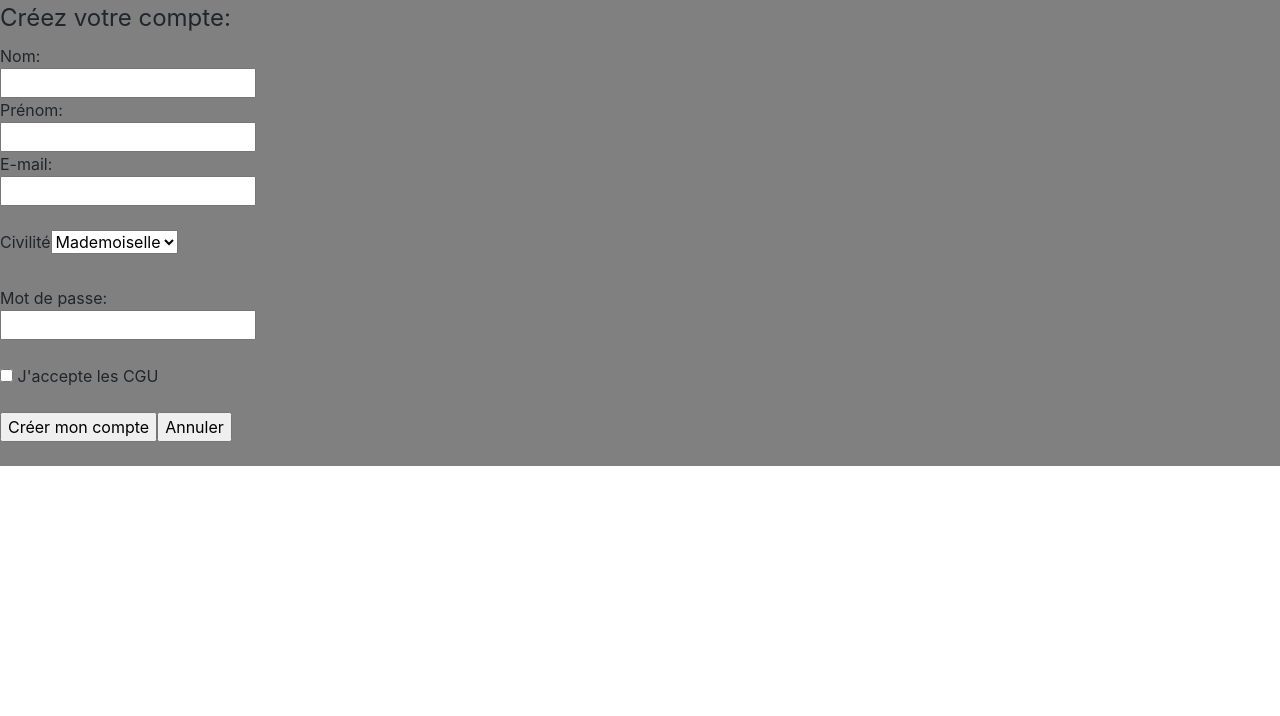
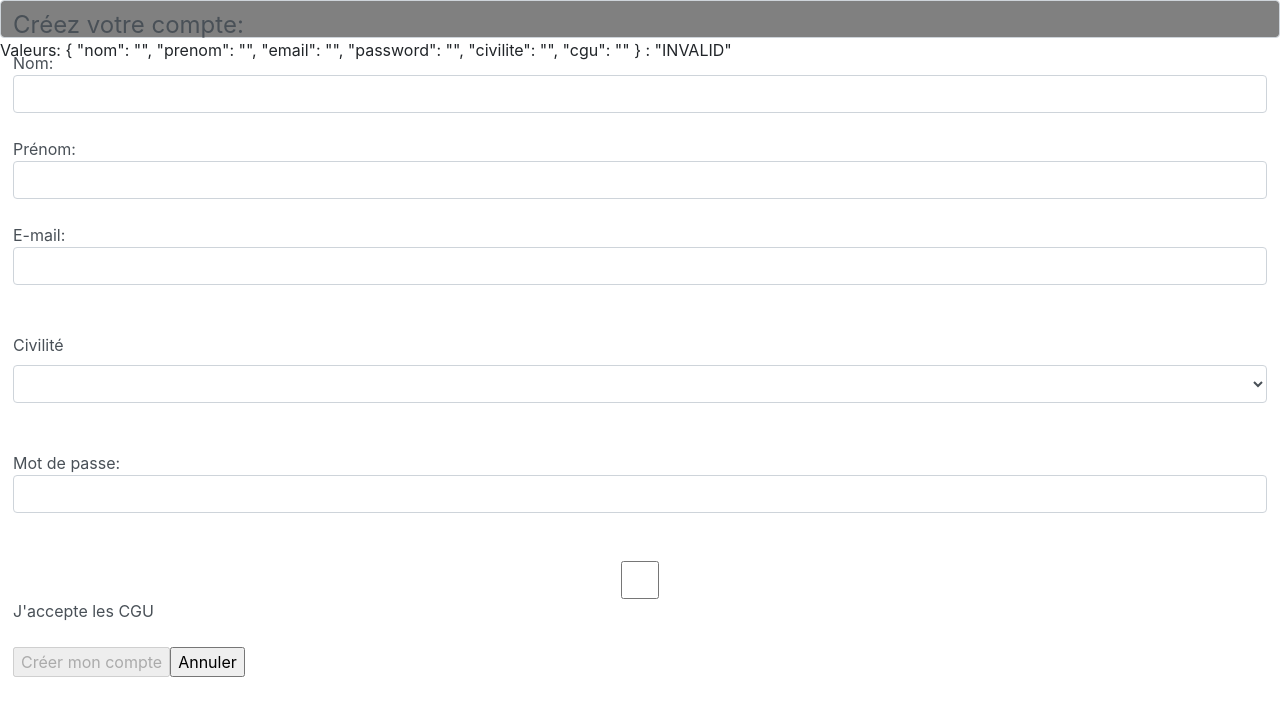
Before and after one commit to melomindsam/Angular_mytodo, an Angular app: page / in a window 1280 px wide. Shown: the top 716 px of the page. Built offline with nearby package versions, Linux system fonts and the light colour scheme.

Commit message:
Commit lundi soir

```diff
--- a/src/app/app.component.scss
+++ b/src/app/app.component.scss
@@ -1,4 +1,5 @@
 .formulaire{
     background-color: gray;
     text-align: center;
+    margin: auto;
 }
--- a/src/app/app.module.ts
+++ b/src/app/app.module.ts
@@ -1,6 +1,6 @@
 import { BrowserModule } from '@angular/platform-browser';
 import { NgModule } from '@angular/core';
-
+import {ReactiveFormsModule} from '@angular/forms';
 import { AppComponent } from './app.component';
 import { SignupformComponent } from './components/signupform/signupform.component';
 
@@ -10,7 +10,8 @@ import { SignupformComponent } from './components/signupform/signupform.componen
     SignupformComponent
   ],
   imports: [
-    BrowserModule
+    BrowserModule,
+    ReactiveFormsModule
   ],
   providers: [],
   bootstrap: [AppComponent]
--- a/src/app/components/signupform/signupform.component.html
+++ b/src/app/components/signupform/signupform.component.html
@@ -1,27 +1,46 @@
 
-<form action="" class="formulaire" method="POST">
+<form class="formulaire form-control" [formGroup]="signUpForm" (ngSubmit)="onFormSubmit()">
   <fieldset>
     <legend>Créez votre compte:</legend>
+
+
     Nom:<br>
-    <input type="text" name="nom" value=""><br>
+    <input type="text" name="nom" value="" class="form-control" formControlName="nom"><br>
+    <p class="alert alert-warning" *ngIf="signUpForm.controls.nom.invalid && signUpForm.controls.nom.touched">
+      Ce champs est obligatoire
+    </p>
     Prénom:<br>
-    <input type="text" name="prenom" value=""><br>
+    <input type="text" name="prenom" value="" class="form-control"  formControlName="prenom"><br>
+    <div class="alert alert-warning" *ngIf="email.invalid && email.touched" >
+        <div *ngIf="email.errors?.required" >
+          L'adresse e-mail ne peut pas etre vide
+        </div>
+        <div *ngIf="email.errors?.email" >
+            L'adresse e-mail saisie n'est pas valide
+        </div>
+    </div>
     E-mail:<br>
-    <input type="email" name="email" value=""><br><br>
+    <input type="email" name="email" value="" class="form-control" formControlName="email" ><br><br>
     <label for="select">Civilité</label>
-        <select name="civilite" id="select"> Civilité
+        <select name="civilite" id="select" class="form-control" formControlName="civilite">
             <option
               *ngFor="let genre of civilite"
-              value="{{genre}}">
-              {{genre}}
+              value="{{genre.id}}">
+              {{genre.libelle}}
             </option>
         </select> <br><br>
     Mot de passe:<br>
-    <input type="password" name="password" value=""><br><br>
-    <input type="checkbox" name="cgu" value=""> J'accepte les CGU<br><br>
-    <input type="submit" value="Créer mon compte">
-    <input type="submit" value="Annuler">
+    <input type="password" name="password" value="" class="form-control" formControlName="password"><br><br>
+    <div class="alert alert-warning" *ngIf="password.invalid && password.touched" >
+      Veuillez choisir un mot de passe
+    </div>
+    <input type="checkbox" name="cgu" value="" class="form-control" formControlName="cgu"> J'accepte les CGU<br><br>
+    <input type="submit" value="Créer mon compte" [disabled]="!signUpForm.valid">
+    <input type="submit" value="Annuler" >
     <br>
     <br>
   </fieldset>
 </form>
+<p>
+  Valeurs: {{signUpForm.value | json }} : {{signUpForm.status | json}}
+</p>
--- a/src/app/components/signupform/signupform.component.ts
+++ b/src/app/components/signupform/signupform.component.ts
@@ -1,4 +1,7 @@
 import { Component, OnInit } from '@angular/core';
+import {Civilite} from "../../models/civilite";
+import {User} from "../../models/user";
+import {FormControl, FormGroup, Validators,} from '@angular/forms';
 
 @Component({
   selector: 'app-signupform',
@@ -7,15 +10,50 @@ import { Component, OnInit } from '@angular/core';
 })
 export class SignupformComponent implements OnInit {
 
-  public civilite: string[];
+  public civilite: Civilite[]; //tableau des civilités à afficher dans le formulaire
+  private user: User; //instance du modèle user
+  public signUpForm : FormGroup; //instance du modèle
+
+
   constructor() {
     this.civilite= new Array;
-    this.civilite.push("Mademoiselle");
-    this.civilite.push("Madame");
-    this.civilite.push("Monsieur");
+    this.civilite.push({ id: 1, libelle: "Mademoiselle"});
+    this.civilite.push({id: 2, libelle: "Madame"});
+    this.civilite.push({id: 3, libelle: "Monsieur"});
   }
 
+  public get nom() {
+    return this.signUpForm.controls.nom
+  }
+  public get prenom() {
+    return this.signUpForm.controls.prenom
+  }
+  public get email() {
+    return this.signUpForm.controls.email
+  }
+
+  public get password() {
+    return this.signUpForm.controls.password
+  }
+
+    public onFormSubmit() : void{
+      if (this.signUpForm.valid) {
+        console.log("Le formulaire est valide! " + JSON.stringify(this.signUpForm.value))
+      }
+      else {
+        console.log("Try again")
+      }
+    }
+
   ngOnInit() {
+    this.signUpForm = new FormGroup({ //on définit comment va se comporter le formulaire
+      nom:new FormControl('', Validators.required), //le champs "nom" doit être rempli
+      prenom:new FormControl('', Validators.required),
+      email:new FormControl('', [Validators.required, Validators.email]),
+      password:new FormControl('', Validators.required,),
+      civilite:new FormControl('', Validators.required),
+      cgu:new FormControl('', Validators.required)
+    });
   }
 
 }
--- /dev/null
+++ b/src/app/models/civilite.ts
@@ -0,0 +1,4 @@
+export interface Civilite {
+    id: number;
+    libelle: string;
+}
--- /dev/null
+++ b/src/app/models/user.ts
@@ -0,0 +1,12 @@
+export class User {
+    public nom : string;
+    public prenom : string;
+    public password : string;
+    public email : string
+    public civilite : string;
+    public cgu : boolean;
+
+    public constructor(values: Object= {}){
+        Object.assign(this, values)
+    }
+}
```
